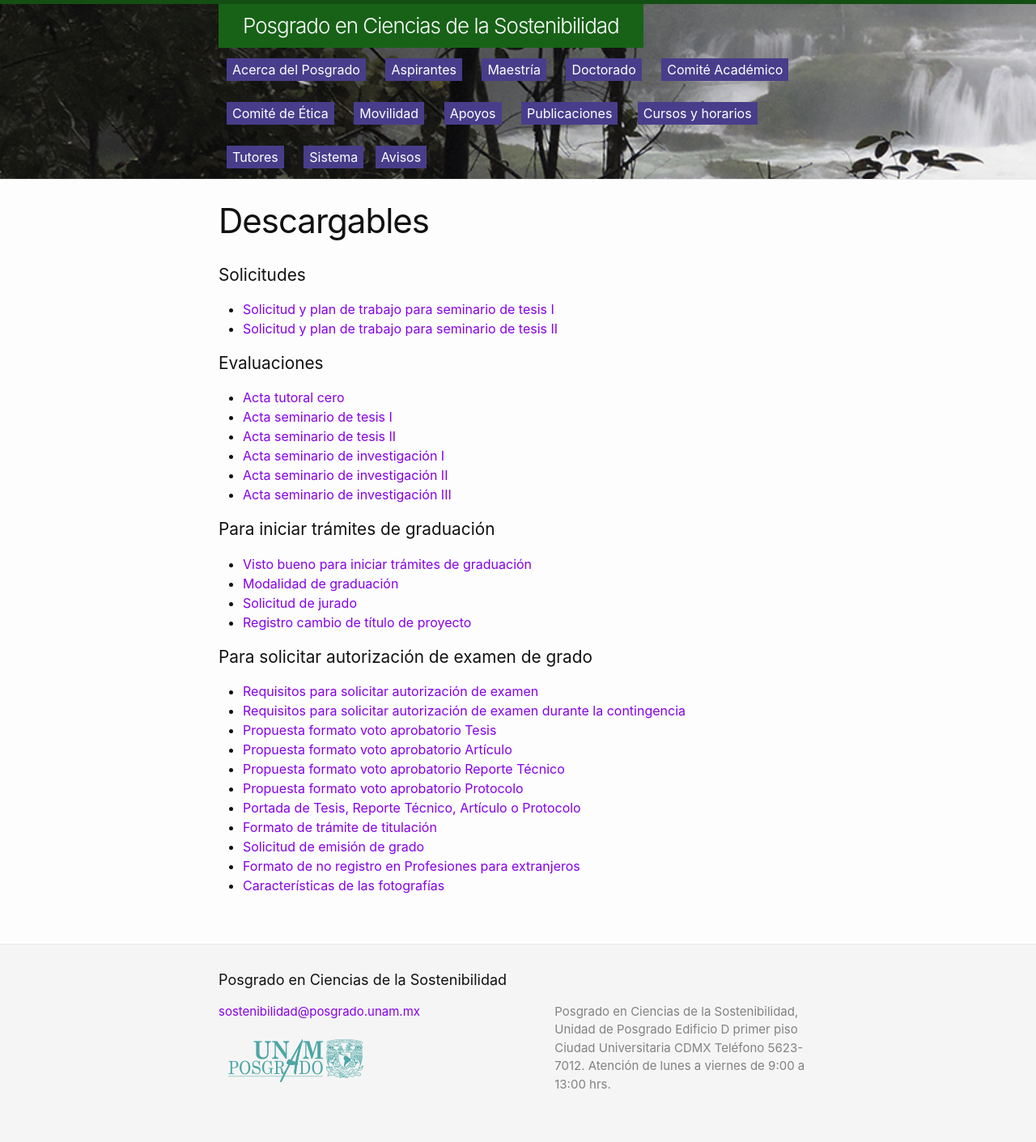
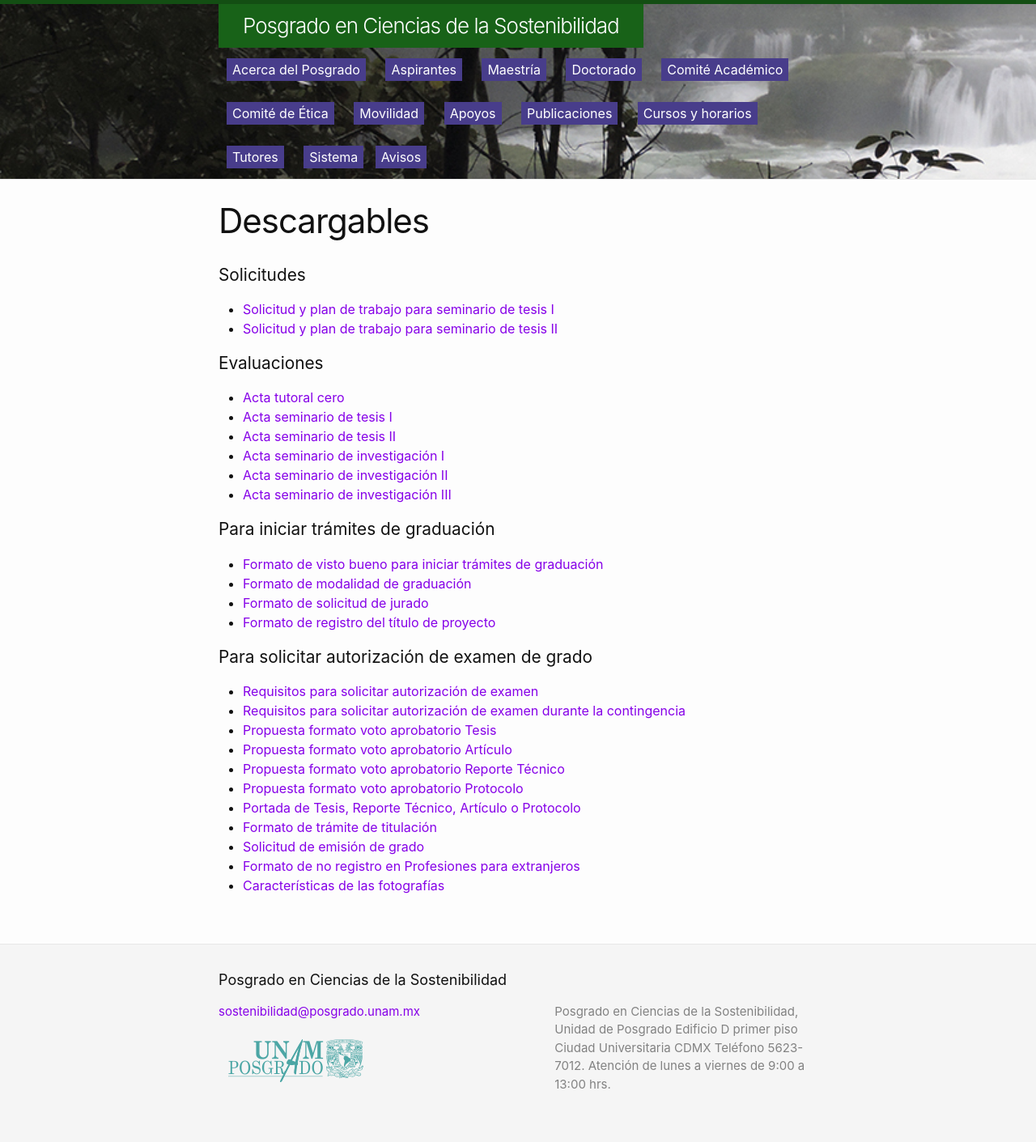
Before and after one commit to pcs-unam/pcs-unam.github.io, a Jekyll site: the page built from maestria/descargables.md, in a window 1280 px wide. Shown: the whole page at 81% size. Built offline with Jekyll 4.4.1, drawn with Linux system fonts in a browser that asks for light colours.

Commit message:
Ajustes formato de registro del título de proyecto

```diff
--- a/maestria/descargables.md
+++ b/maestria/descargables.md
@@ -22,10 +22,10 @@ permalink: /maestria/descargables/
 
 ## Para iniciar trámites de graduación
 
- - [Visto bueno para iniciar trámites de graduación](/assets/formatos/maestria/graduacion/visto_bueno_iniciar_graduacion.docx)
- - [Modalidad de graduación](/assets/formatos/maestria/graduacion/formato-modalidad-graduacion.docx)
- - [Solicitud de jurado](/assets/formatos/maestria/graduacion/solicitud_jurado_maestria.docx)
- - [Registro cambio de título de proyecto](/assets/formatos/registro_cambio_de_titulo.docx)
+ - [Formato de visto bueno para iniciar trámites de graduación](/assets/formatos/maestria/graduacion/visto_bueno_iniciar_graduacion.docx)
+ - [Formato de modalidad de graduación](/assets/formatos/maestria/graduacion/formato-modalidad-graduacion.docx)
+ - [Formato de solicitud de jurado](/assets/formatos/maestria/graduacion/solicitud_jurado_maestria.docx)
+ - [Formato de registro del título de proyecto](/assets/formatos/registro_titulo_proyecto.docx)
 
 ## Para solicitar autorización de examen de grado
 
```
